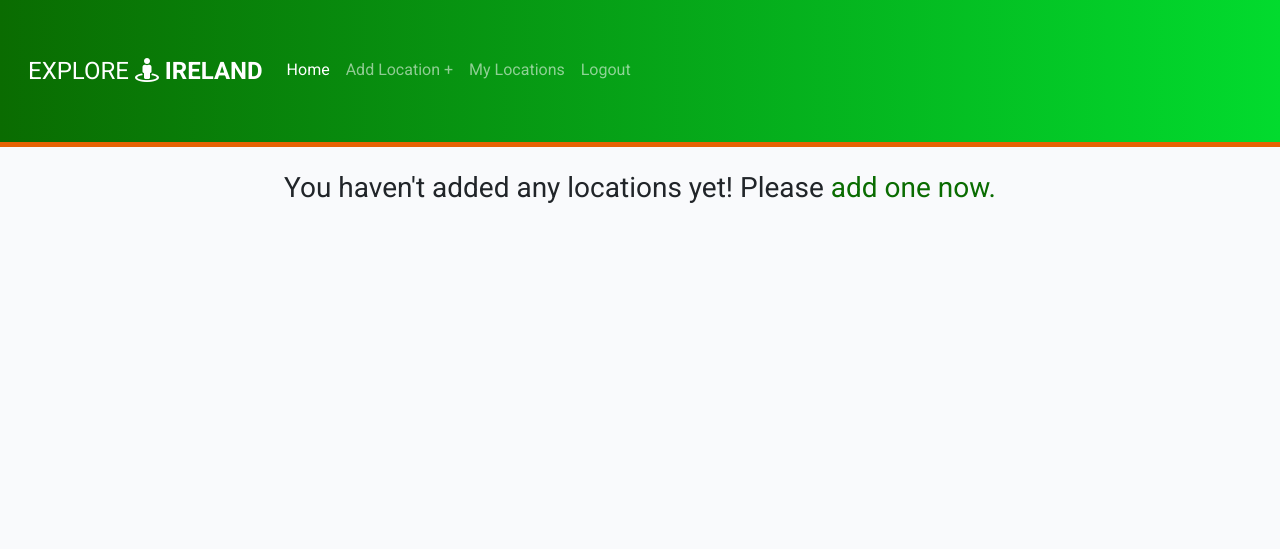
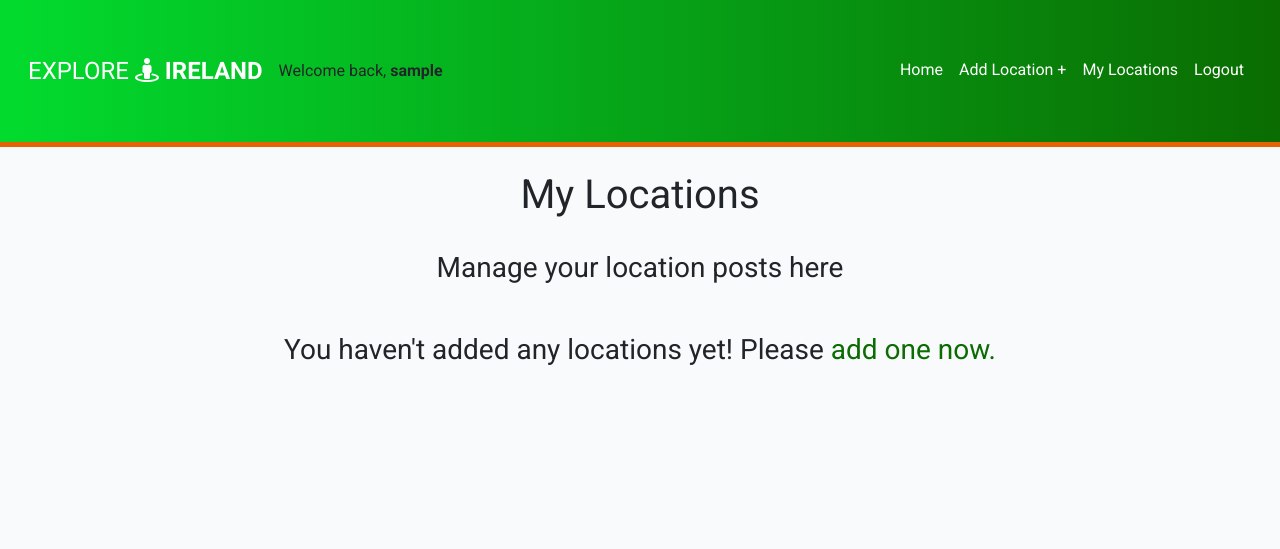
Before and after one commit to Code-Institute-Submissions/kevinjohnkiely-explore-ireland-project-4_SEpResub, a Django app: page /my_locations in a window 1280 px wide. Shown: the top 549 px of the page. Run offline with Django 3.2, Linux system fonts and the light colour scheme; the visitor is signed in with stand-in values (Sample User, id 1); data that the repository does not hold is empty.

Commit message:
Add my locations page

```diff
--- a/static/css/style.css
+++ b/static/css/style.css
@@ -6,7 +6,7 @@ body {
 }
 
 .main_dark_green {
-    background-image: linear-gradient(to right, rgb(10, 108, 1) , rgb(2, 219, 46));
+    background-image: linear-gradient(to right, rgb(2, 219, 46), rgb(10, 108, 1));
     border-bottom: 5px solid rgb(230, 98, 3);
 }
 
@@ -20,6 +20,10 @@ hr.home_hr {
 
 .navbar-brand {
     font-size: 1.5rem;
+}
+
+.navbar-dark .navbar-nav .nav-link {
+    color: rgba(255,255,255,1);
 }
 
 .nav-item {
@@ -154,3 +158,15 @@ hr.home_hr {
     background: transparent;
     border: none;
 }
+
+.comment-body {
+    padding: 2rem;
+    padding-bottom: 1rem;
+    border: 1px solid rgb(10, 108, 1);
+    background-color: white;
+}
+
+.table-spacer {
+    border-bottom: 2px dotted rgb(2, 219, 46);
+    margin-bottom: 1rem;
+}
--- a/templates/base.html
+++ b/templates/base.html
@@ -27,12 +27,15 @@
     <nav class="navbar navbar-expand-lg navbar-dark main_dark_green py-sm-5 px-3">
         <div class="container-fluid">
             <a class="navbar-brand" href="{% url 'home' %}">EXPLORE <i class="fas fa-street-view"></i> <strong>IRELAND</strong></a>
+            {% if user.is_authenticated %}
+            <span class="welcome-note">Welcome back, <strong>{{ user.username }}</strong></span>
+            {% endif %}
             <button class="navbar-toggler" type="button" data-bs-toggle="collapse" data-bs-target="#navbarText"
                 aria-controls="navbarText" aria-expanded="false" aria-label="Toggle navigation">
                 <span class="navbar-toggler-icon"></span>
             </button>
             <div class="collapse navbar-collapse" id="navbarText">
-                <ul class="navbar-nav mb-2 mb-lg-0">
+                <ul class="navbar-nav mb-2 mb-lg-0 ms-auto">
                     <li class="nav-item">
                         <a class="nav-link active" aria-current="page" href="{% url 'home' %}">Home</a>
                     </li>
--- a/templates/edit_location.html
+++ b/templates/edit_location.html
@@ -15,7 +15,7 @@
             <form method="POST" enctype="multipart/form-data">
                 {% csrf_token %}
                 {{ form.as_p}}
-                <button class="btn btn-secondary right mb-2" type="submit" value="Save">Change Location</button>
+                <button class="btn btn-signup right mb-2" type="submit" value="Save">Change Location</button>
             </form>
         </div>
     </div>
--- a/templates/my_locations.html
+++ b/templates/my_locations.html
@@ -2,16 +2,44 @@
 {% block content %}
 {% load static %}
 
+<div class="container">
+    <div class="row">
+        <div class="col-md-8 offset-2">
+            <h1 class="text-center py-4">My Locations</h1>
+            <h3 class="text-center mb-4">Manage your location posts here</h3>
+        </div>
+    </div>
+</div>
+
 {% if the_locations|length == 0 %}
 
-<h3 class="text-center p-4">You haven't added any locations yet! Please <a class="link" href="{% url 'add_location' %}">add one now.</a></h3>
+<h3 class="text-center p-4">You haven't added any locations yet! Please <a class="link"
+        href="{% url 'add_location' %}">add one now.</a></h3>
 
 {% else %}
 
-{% for location in the_locations %}
-<div>{{ location.title }} | <a href="{% url 'edit_location' location.id %}">EDIT</a> |
-    <a href="{% url 'delete_location' location.id %}">DELETE</a></div>
-{% endfor%}
+<div class="container">
+    {% for location in the_locations %}
+    <div class="row">
+        <div class="col-md-8 offset-2 sm-10">
+            <div class="row table-spacer">
+                <div class="col-sm-4"><h2>{{ location.title }}</h2></div>
+
+                <div class="col-sm-8">
+                    <a class="btn btn-warning" href="{% url 'edit_location' location.id %}" role="button">EDIT</a>
+                    <a class="btn btn-danger" href="{% url 'delete_location' location.id %}" role="button">DELETE</a>
+                    {% if not location.status %}
+                    <a class="btn btn-success" href="{% url 'edit_location' location.id %}" role="button">PUBLISH</a>
+                    {% endif %}
+                </div>
+            </div>
+        </div>
+
+    </div>
+    {% endfor%}
+</div>
+
+
 {% endif %}
 
 {% endblock content%}
```
Also changed, not shown: templates/location_single.html (+1 -6 lines).
